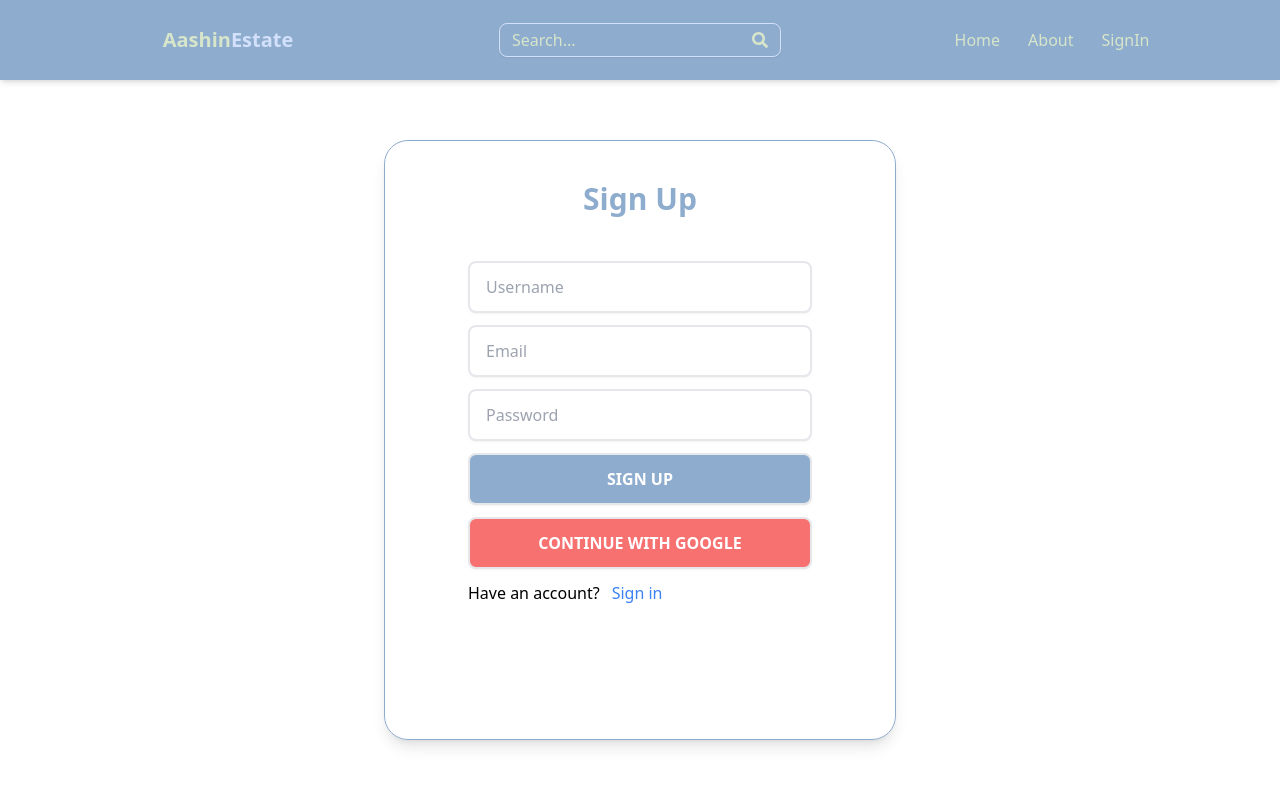
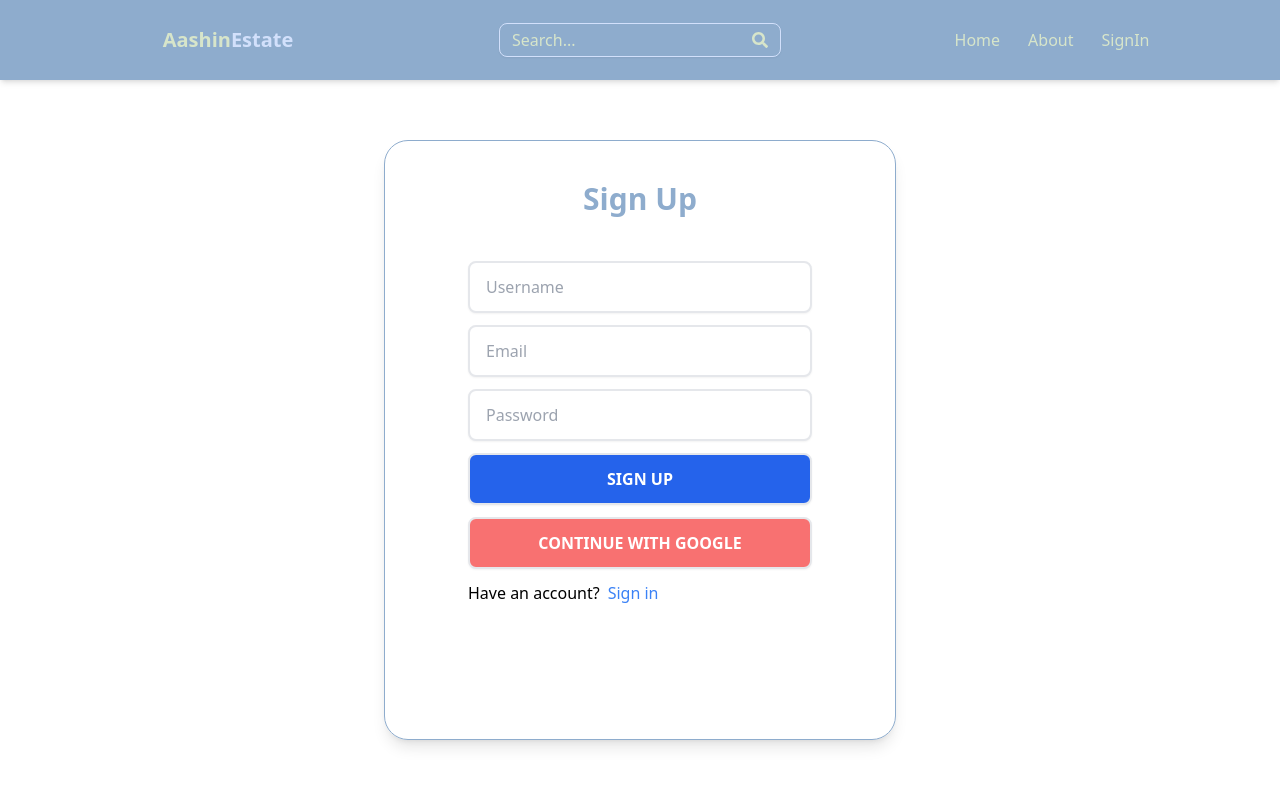
Before and after one commit to aashinak/realEstate, a React (Vite) app in the folder real-estate/: page /sign-up in a window 1280 px wide. Shown: the top 786 px of the page. Built offline with nearby package versions, Linux system fonts and the light colour scheme.

Commit message:
complete sign up page functionality

```diff
--- a/real-estate/src/pages/SignUp.jsx
+++ b/real-estate/src/pages/SignUp.jsx
@@ -1,7 +1,10 @@
 import { useState } from "react"
-import { Link } from "react-router-dom"
+import { Link,useNavigate } from "react-router-dom"
 export default function SignUp() {
   const [formData,setFormData] = useState({})
+  const [error,setError] = useState(null)
+  const [loading,setLoading] = useState(false)
+  const navigate = useNavigate()
   const handleChange = (e) =>{
       setFormData({
         ...formData,
@@ -10,6 +13,8 @@ export default function SignUp() {
   }
   const handleSubmit= async (e)=>{
     e.preventDefault()
+    try {
+      setLoading(true)
 
     const res= await fetch('/api/auth/signup',{
       method: 'POST',
@@ -20,27 +25,49 @@ export default function SignUp() {
     })
     const data = await res.json();
     console.log(data);
+    if(data.success === false){
+      setLoading(false)
+      setError(data.message)
+
+      return
+    }
+    setLoading(false)
+      setError(null)
+      navigate('/sign-in')
+    } catch (error) {
+      setLoading(false)
+      setError(error.message)
+    }
+
+
+
+
   }
-  console.log(formData);
+
   return (
     <div className="w-full h-[90vh]  flex justify-center">
       <div className="rounded-3xl sm:w-2/5 m-auto   text-center sm:border h-[83.33%] sm:border-primary sm:shadow-lg p-10">
         <h1 className="text-primary text-3xl text-center  font-bold ">Sign Up</h1>
         <form className="" action="" onSubmit={handleSubmit}>
-          <input onChange={handleChange}  className="border-2 mt-11 px-4 w-4/5 rounded-lg py-3 shadow-sm" type="text" name="" id="username" placeholder="Username" required/>
-          <input onChange={handleChange} className="border-2 mt-3 px-4 w-4/5 rounded-lg py-3 shadow-sm" type="email" name="" id="email" placeholder="Email" required/>
-          <input onChange={handleChange} className="border-2 mt-3 px-4 w-4/5 rounded-lg py-3 shadow-sm" type="password" name="" id="password" placeholder="Password" required/>
-          <button className="bg-primary text-white font-semibold border-2 mt-3 px-4 w-4/5 rounded-lg py-3 shadow-sm">SIGN UP</button>
+          <input onChange={handleChange}  className="border-2 mt-11 px-4 w-4/5 rounded-lg py-3 shadow-sm" type="text" name="" id="username" placeholder="Username" />
+          <input onChange={handleChange} className="border-2 mt-3 px-4 w-4/5 rounded-lg py-3 shadow-sm" type="email" name="" id="email" placeholder="Email" />
+          <input onChange={handleChange} className="border-2 mt-3 px-4 w-4/5 rounded-lg py-3 shadow-sm" type="password" name="" id="password" placeholder="Password" />
+          <button disabled={loading} className="bg-blue-600 text-white font-semibold border-2 mt-3 px-4 w-4/5 rounded-lg py-3 shadow-sm disabled:bg-slate-500">{loading ? 'Loading...' : 'SIGN UP'}</button>
 
 
         </form>
         <button className="bg-red-400 text-white font-semibold border-2 mt-3 px-4 w-4/5 rounded-lg py-3 shadow-sm">CONTINUE WITH GOOGLE</button>
 
-        <div className="w-4/5 mx-auto text-left flex items-center mt-3 gap-3">
-          <p>Have an account?</p>
-          <Link to={'/sign-in'}>
-          <p className="text-blue-500">Sign in</p>
-          </Link>
+        <div className="w-4/5 mx-auto text-left  items-center mt-3 gap-3">
+          <div className="flex">
+            <p>Have an account?</p>
+            <Link to={'/sign-in'}>
+            <p className="text-blue-500 ml-2">Sign in</p>
+            </Link>
+          </div>
+
+           {error && <p className="text-red-700 mt-1">{error}</p>}
+
           </div>
       </div>
     </div>
```
